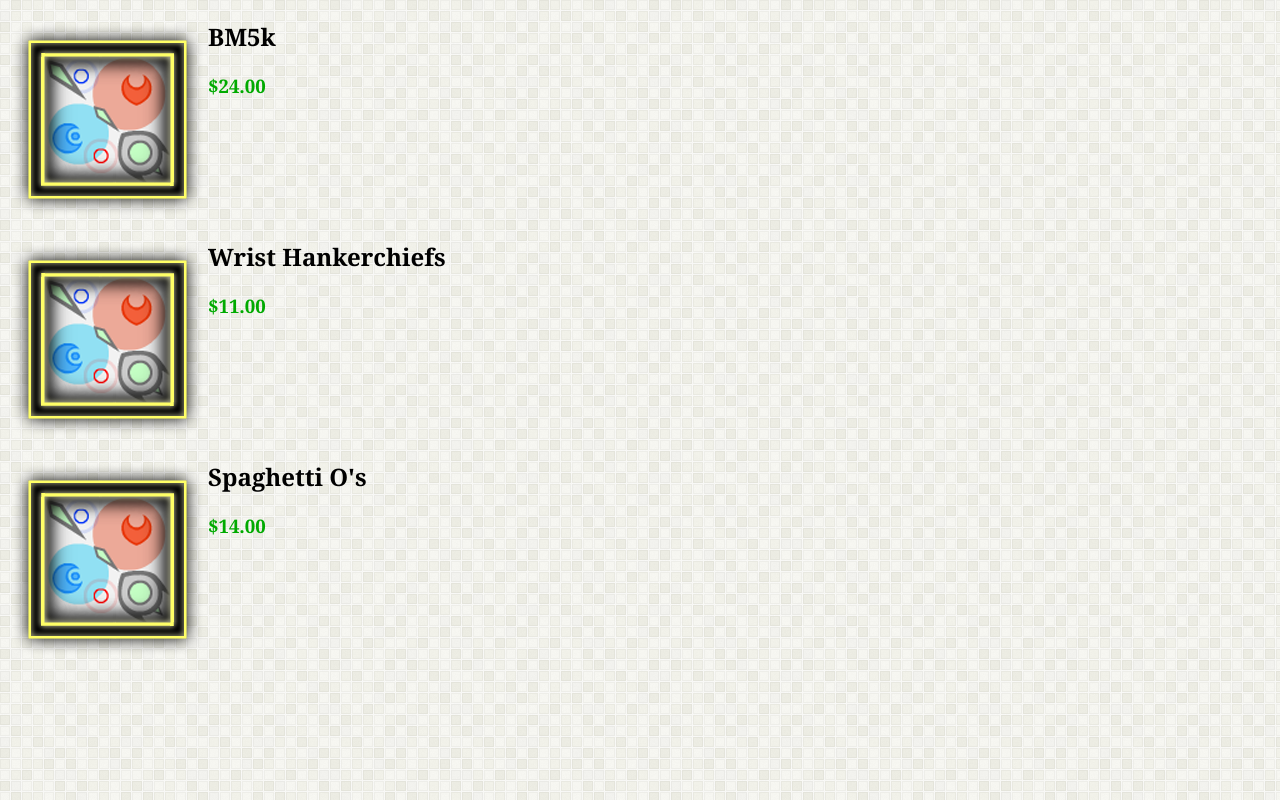
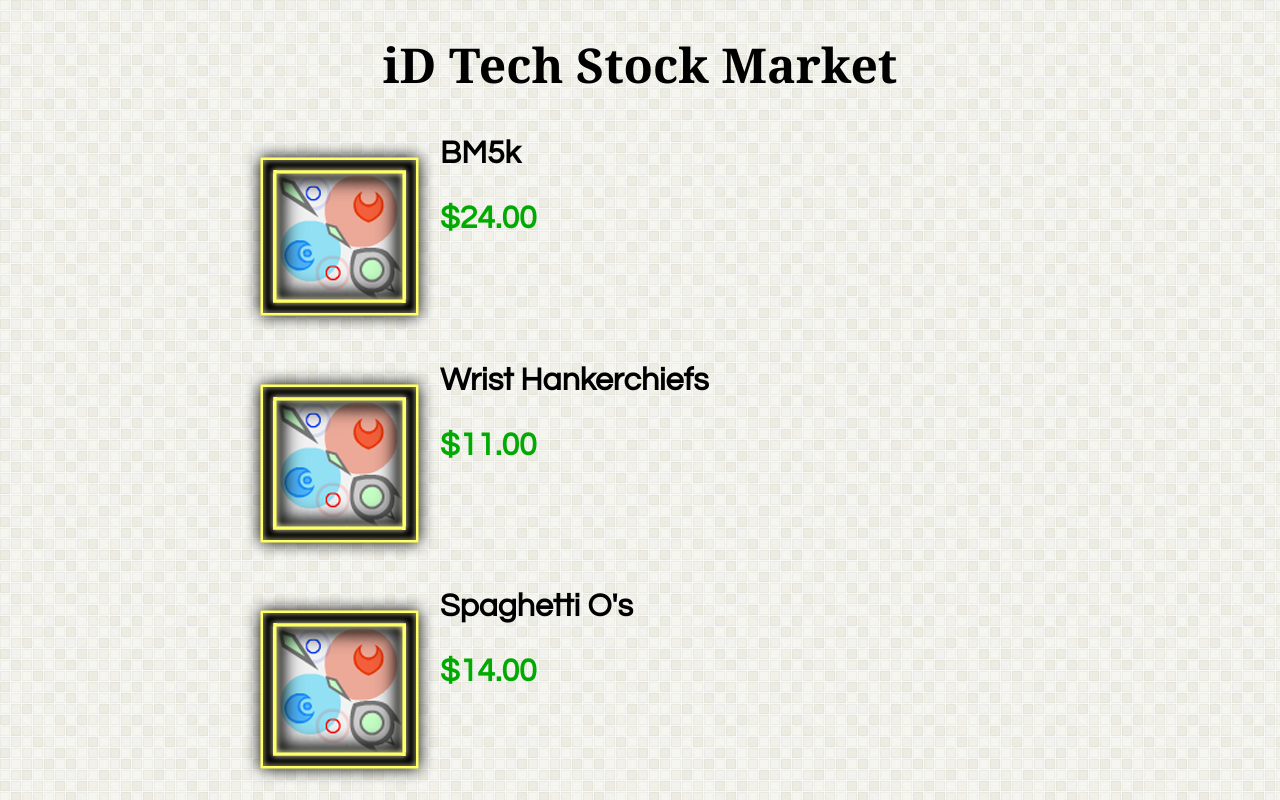
Before and after one commit to 0x2615/idstockmarket, a plain HTML site: page index.html in a window 1280 px wide. Drawn offline with Linux system fonts and the light colour scheme.

Commit message:
Centered and changed some fonts. I don't know.

```diff
--- a/css/style.css
+++ b/css/style.css
@@ -13,16 +13,28 @@ body
 {
 	display:block;
 	height:200px;
+	width:800px;
+	margin-left:auto;
+	margin-right:auto;
+}
+
+h1
+{
+	font-family:Georgia, Serif;
+	font-size:3em;
+	margin-bottom:40px;
 }
 
 .company h2
 {
-	font-family:Georgia, Serif;
+	font-family:"Century Gothic", Sans-Serif;
+	font-size:2em;
 }
 
 .company h3
 {
-	font-family:Georgia, Serif;
+	font-family:"Century Gothic", Sans-Serif;
+	font-size:2em;
 }
 
 .neutralPrice
--- a/index.html
+++ b/index.html
@@ -10,6 +10,7 @@
 	<script src="js/StockMarket.js" type="text/javascript"></script>
 </head>
 <body>
+	<h1 style="text-align:center;">iD Tech Stock Market</h1>
 	<div id="companies"></div>
 </body>
 </html>
```
